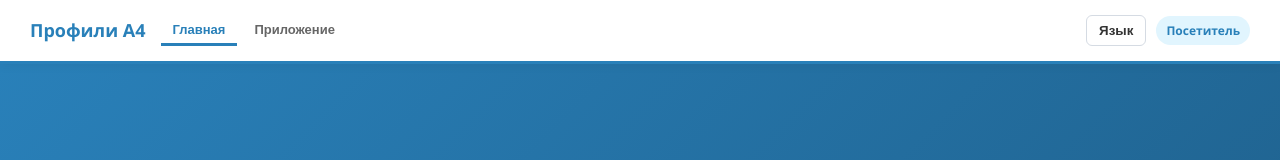
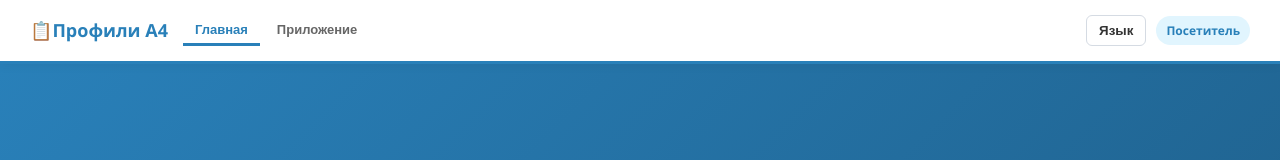
Before and after one commit to nzahoualoojeankc-lab/profil-a4, a website: page HTML/app.html in a window 1280 px wide. Shown: the top 160 px of the page. Drawn offline with nearby package versions, Linux system fonts and the light colour scheme.

Commit message:
Update logo text to include clipboard emoji

```diff
--- a/HTML/app.html
+++ b/HTML/app.html
@@ -29,7 +29,7 @@
   <!-- ВЕРХНИЙ ЗАГОЛОВОК -->
   <div class="top-header">
     <div class="top-header-left">
-      <div class="logo-text"> Профили A4</div>
+      <div class="logo-text">📋Профили A4</div>
       <ul class="nav-tabs" id="navTabs">
         <button class="nav-btn active" data-page="landing">Главная</button>
         <button class="nav-btn" data-page="app">Приложение</button>
```
